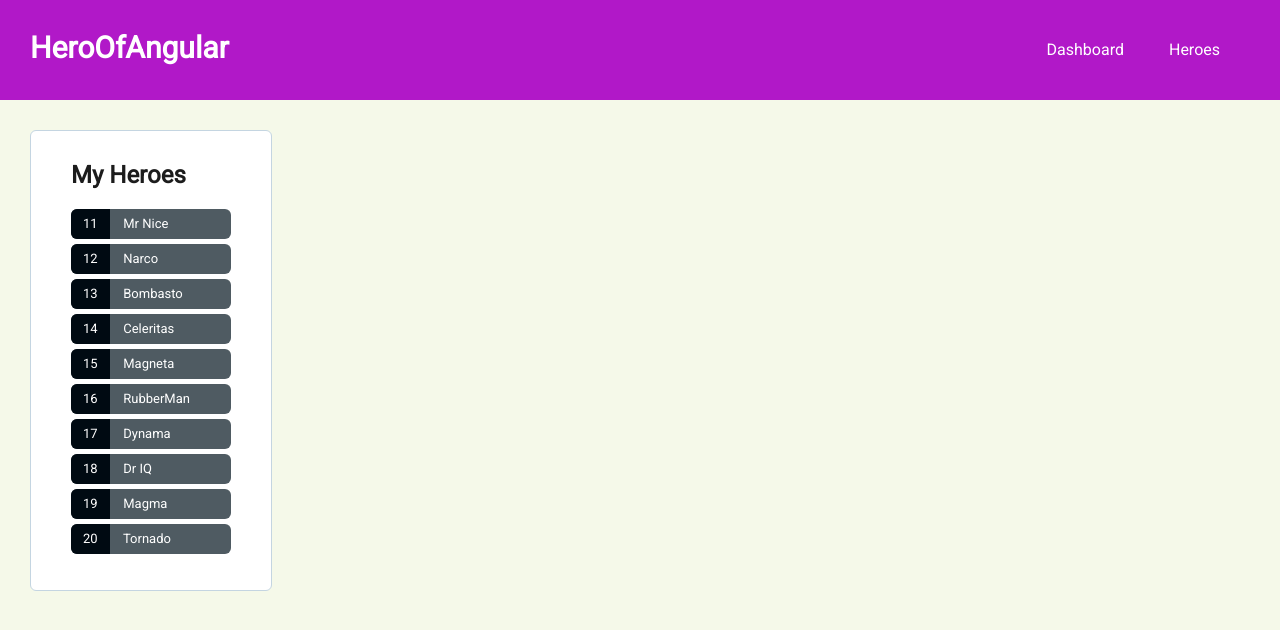
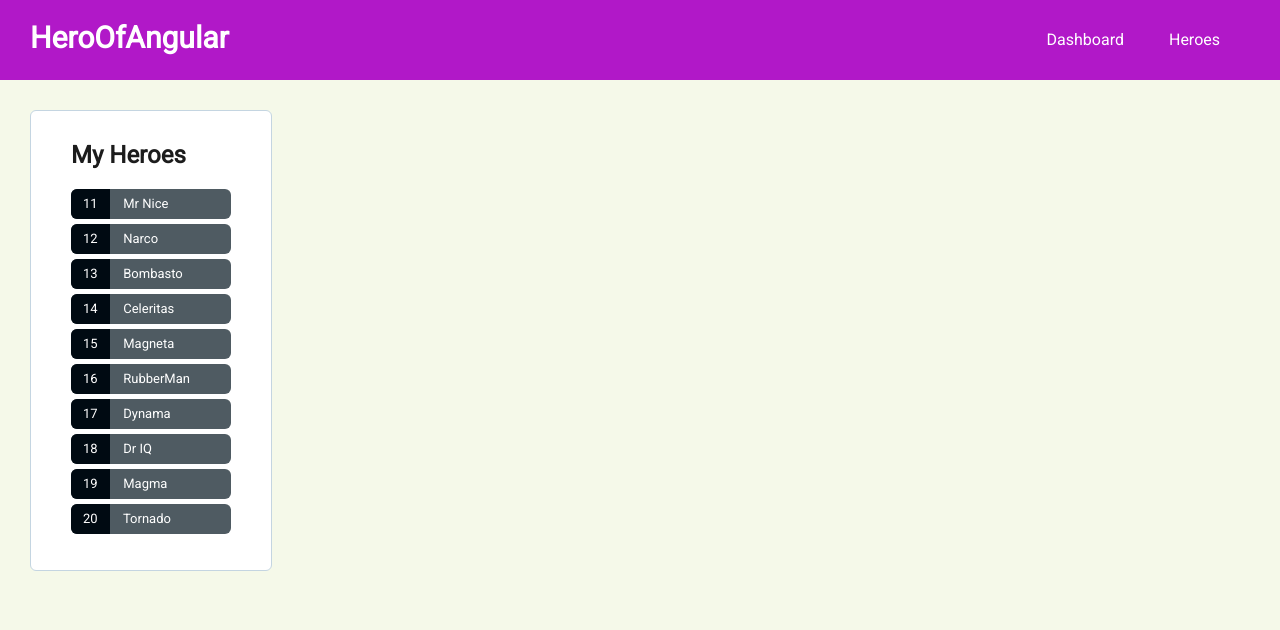
Before and after one commit to ramantehlan/HeroOfAngular, an Angular app: page / in a window 1280 px wide. Shown: the top 630 px of the page. Built offline with nearby package versions, Linux system fonts and the light colour scheme.

Commit message:
Minor changes

```diff
--- a/src/style/_config.scss
+++ b/src/style/_config.scss
@@ -43,7 +43,7 @@ $h1: 30px;
 //
 // Dimentions/factos
 //
-$top-height: 100px;
+$top-height: 80px;
 $box-padding: 30px;
 $list-menu-height: 40px;
 $list-menu-padding-gap:15px;
```
Also changed, not shown: 1 other file (tests, documents, lock files or other folders).
